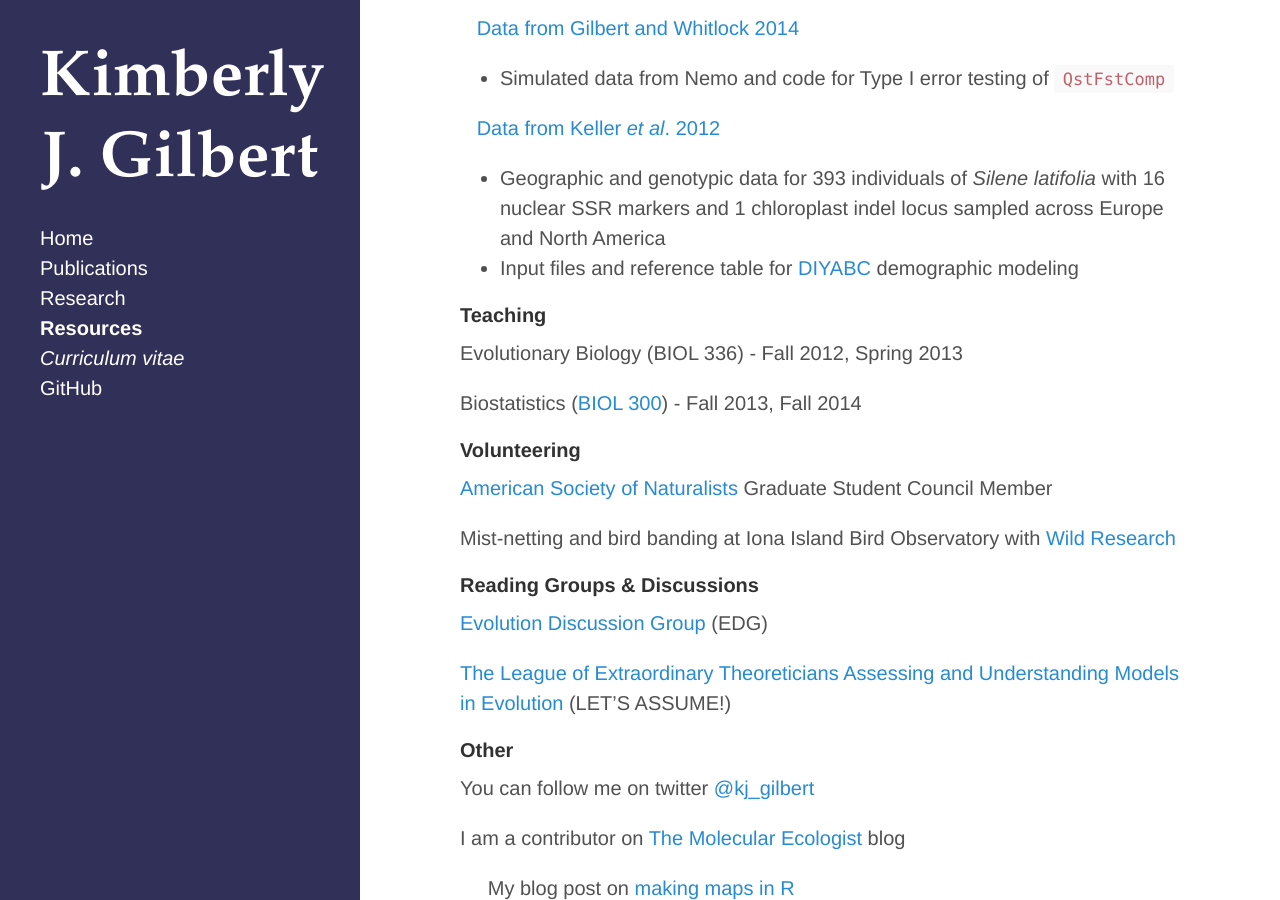
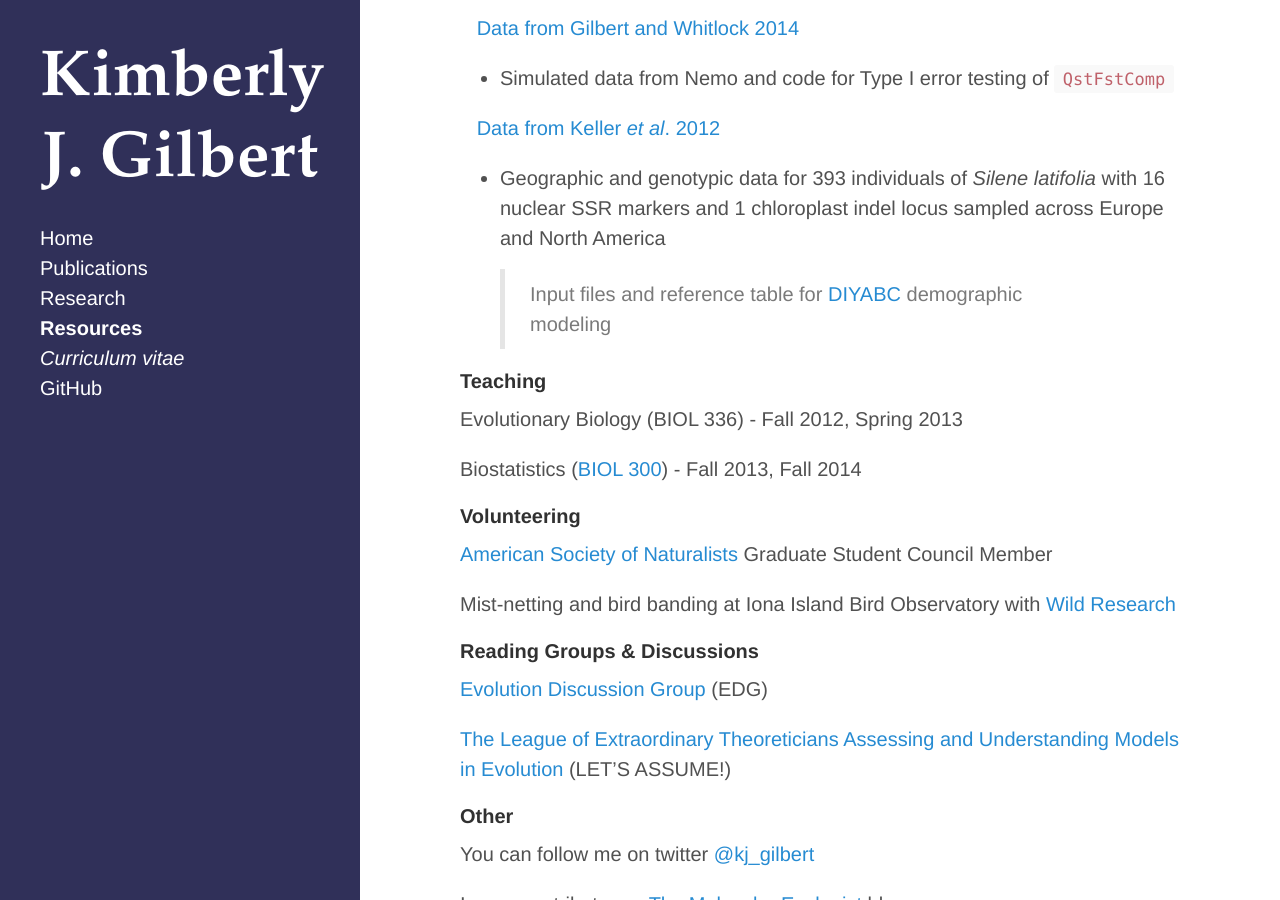
Before and after one commit to kjgilbert/kjgilbert.github.io, a Jekyll site: the page built from resources.md, in a window 1280 px wide and 900 px high, scrolled down 361 px. Built offline with Jekyll 4.4.1, drawn with Linux system fonts in a browser that asks for light colours; Markdown is read by kramdown in place of the engine named in the settings.

```diff
--- a/resources.md
+++ b/resources.md
@@ -20,7 +20,7 @@ Data from my publications stored on Dryad:
 
 &nbsp;&nbsp; [Data from Keller *et al*. 2012](http://datadryad.org/resource/doi:10.5061/dryad.9r2h3)
 - Geographic and genotypic data for 393 individuals of *Silene latifolia* with 16 nuclear SSR markers and 1 chloroplast indel locus sampled across Europe and North America
-- Input files and reference table for [DIYABC](http://www1.montpellier.inra.fr/CBGP/diyabc/) demographic modeling
+> Input files and reference table for [DIYABC](http://www1.montpellier.inra.fr/CBGP/diyabc/) demographic modeling
 
 #### Teaching
 
```
